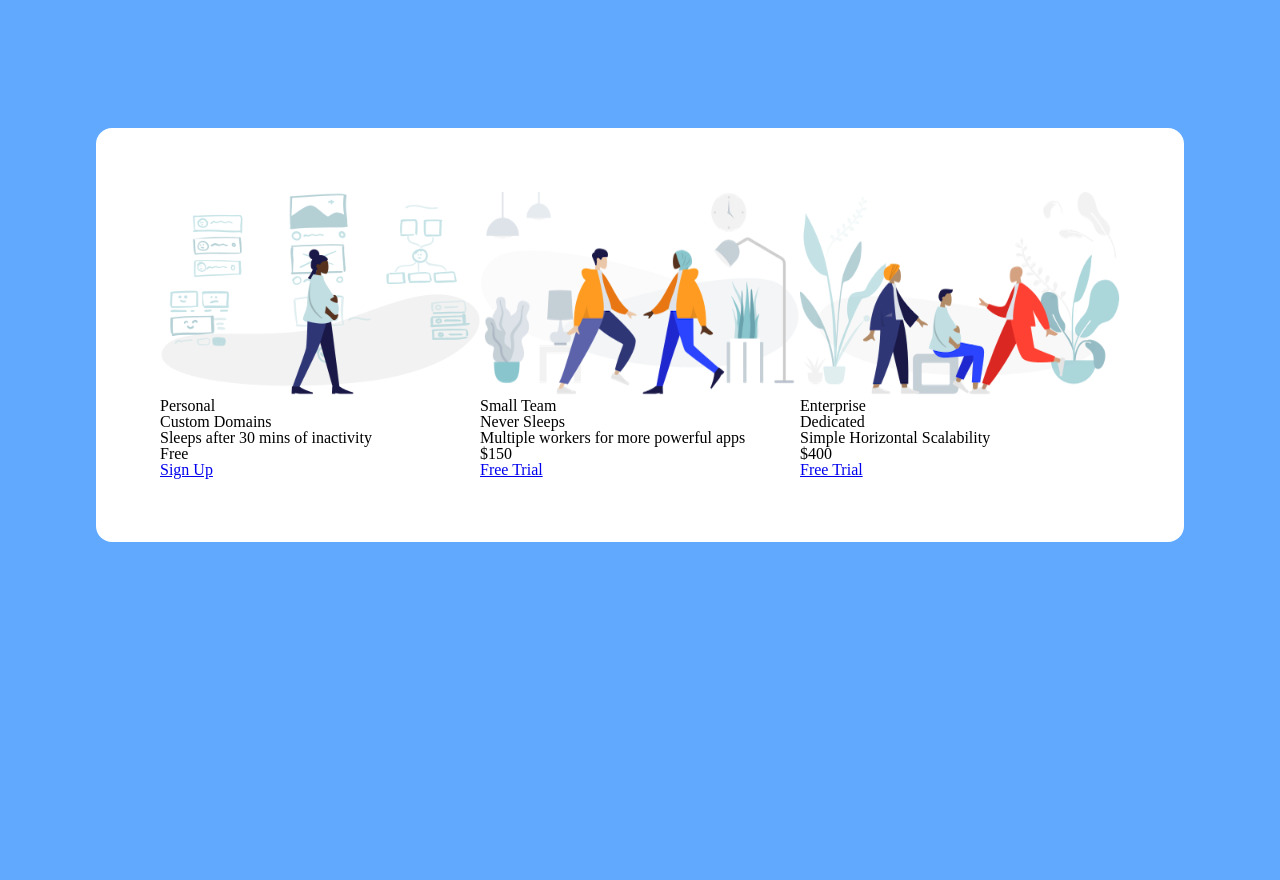
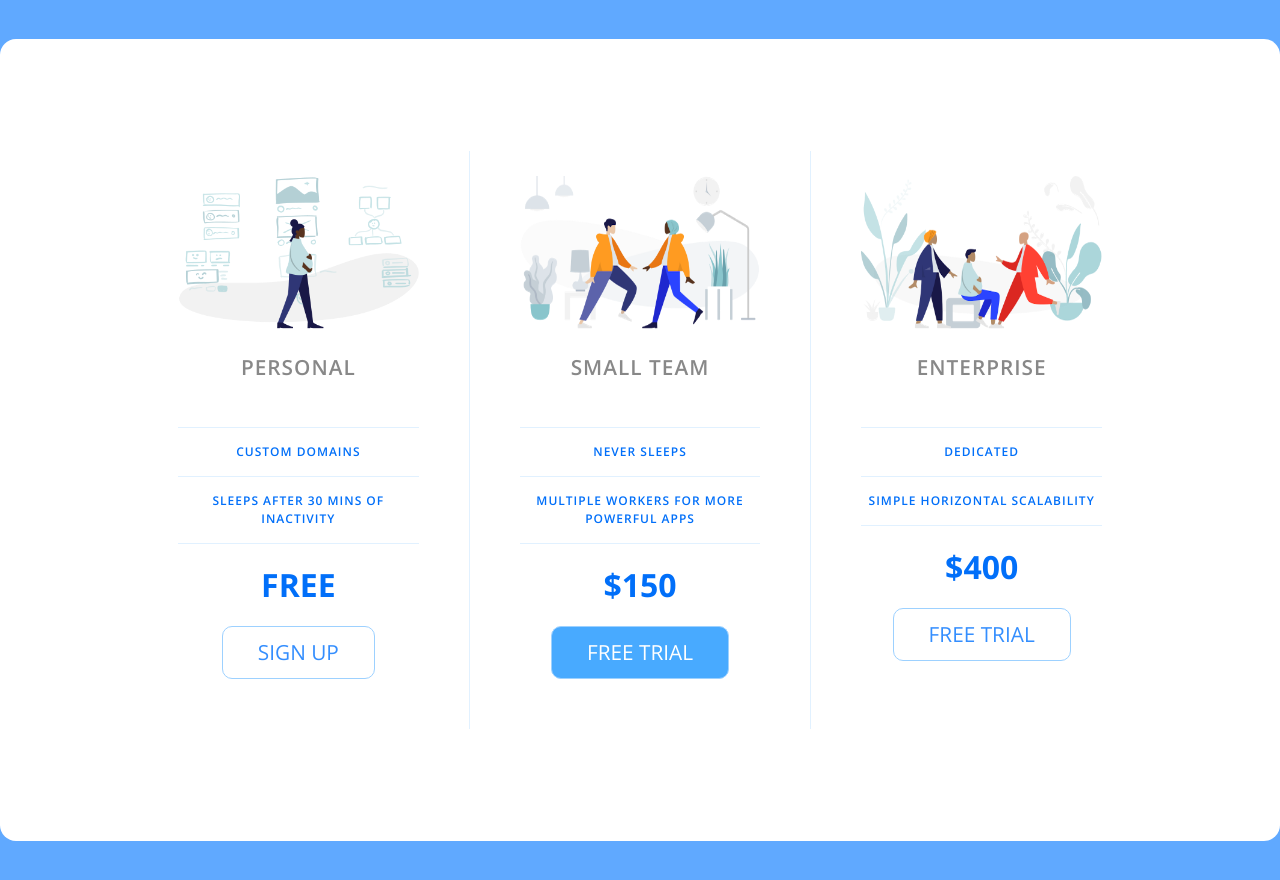
Before and after one commit to FrancisSG/Pricing-Panel-Project-CSS-demo, a plain HTML site: page index.html in a window 1280 px wide. Before the commit the page ends 800 px from the top, so only its background shows below. Drawn offline with nearby package versions, Linux system fonts and the light colour scheme.

Commit message:
second push - project complete

```diff
--- a/app.css
+++ b/app.css
@@ -49,23 +49,123 @@ table {
 
 /*****************************************************/
 
+html {
+
+    box-sizing: border-box;
+    font-family: 'Open Sans', sans-serif;
+
+}
+
 body {
     background-color: #60a9ff;
     display: flex;
     justify-content: center;
     align-items: center;
+    min-height: 110vh;
 }
 
-.mainContainer{
+.panel {
+    display: flex;
+    flex-direction: column;
     background-color: white;
 
-    border-radius: 1em;;
+    border-radius: 1em;
+    padding: 7em 8em;
+    width: 100%;
+    max-width: 1200px;
 
-    margin-top: 10%;
-    padding: 4em;
-    display:flex;
+    text-align: center;
+    text-transform: uppercase;
 }
 
-.container img {
-    width: 20em;
+.pricing-plan {
+    border-bottom: 1px solid #e1f1ff;
 }
+
+.pricing-plan:last-child {
+    border-bottom: none;
+}
+
+.pricing-img {
+    margin-bottom: 25px;
+    max-width: 100%;
+}
+
+.pricing-header {
+    color: #888;
+    font-weight: 600;
+    letter-spacing: 1px;
+}
+
+.pricing-features {
+    margin: 50px 0 25px;
+    color: #016ff9;
+}
+
+.pricing-features-item {
+    font-weight: 600;
+    letter-spacing: 1px;
+    font-size: 12px;
+    line-height: 1.5;
+    padding: 15px 0;
+    border-top: 1px solid #e1f1ff;
+}
+
+.pricing-features-item:last-child {
+    border-bottom: 1px solid #e1f1ff;
+}
+
+.pricing-price {
+    color: #016ff9;
+    display: block;
+    font-size: 32px;
+    font-weight: 700;
+}
+
+.pricing-button.is-featured {
+    background-color: #48aaff;
+    color: white;
+}
+
+.pricing-button.pricing-button.is-featured:hover, .pricing-button.pricing-button.is-featured:focus {
+    background-color: #269aff;
+}
+
+.pricing-button {
+    border: 1px solid #9dd1ff;
+    border-radius: 10px;
+    color: #348efe;
+    display: inline-block;
+    padding: 15px 35px;
+    text-decoration: none;
+    margin: 25px 0;
+    transition: background-color 0.2s ease-in-out;
+}
+
+.pricing-button:hover, .pricing-button:focus {
+    background-color: #e1f1ff;
+}
+
+
+
+@media (min-width: 900px) {
+
+    .panel {
+        flex-direction: row;
+    }
+
+    .pricing-plan {
+        font-size: 1.3em;
+        border-right:1px solid #e1f1ff;
+        border-bottom: none;
+        padding: 25px 50px;
+
+    }
+
+    .pricing-plan:last-child {
+
+        border-right:none;
+
+    }
+
+}
--- a/index.html
+++ b/index.html
@@ -1,47 +1,52 @@
 <!DOCTYPE html>
 <html lang="en">
+
 <head>
     <meta charset="UTF-8">
-    <meta http-equiv="X-UA-Compatible" content="IE=edge">
     <meta name="viewport" content="width=device-width, initial-scale=1.0">
+    <title>Price Tiers</title>
+    <link rel="stylesheet" href="https://fonts.googleapis.com/css?family=Open+Sans:400,600,700">
     <link rel="stylesheet" href="app.css">
-    <title>Pricing Panel</title>
 </head>
+
 <body>
-    <div class="mainContainer">
-        <div class="container">
-            <img src="./icons/icon1.png" alt="personal">
-            <h2>Personal</h2>
-            <ul>
-                <li></li>
-                <li>Custom Domains</li>
-                <li>Sleeps after 30 mins of inactivity</li>
-                <li>Free</li>
+    <div class="panel">
+
+        <div class="pricing-plan">
+            <img src="icons/icon1.png" alt="" class="pricing-img">
+            <h2 class="pricing-header">Personal</h2>
+            <ul class="pricing-features">
+                <li class="pricing-features-item">Custom domains</li>
+                <li class="pricing-features-item">Sleeps after 30 mins of inactivity</li>
             </ul>
-            <a href="#signUp" class="pricing-button">Sign Up</a>
+            <span class="pricing-price">Free</span>
+            <a href="#/" class="pricing-button">Sign up</a>
         </div>
-        <div class="container">
-            <img src="./icons/icon2.png" alt="small-team">
-            <h2>Small Team</h2>
-            <ul>
-                <li></li>
-                <li>Never Sleeps</li>
-                <li>Multiple workers for more powerful apps</li>
-                <li>$150</li>
+
+        <div class="pricing-plan">
+            <img src="icons/icon2.png" alt="" class="pricing-img">
+            <h2 class="pricing-header">Small team</h2>
+            <ul class="pricing-features">
+                <li class="pricing-features-item">Never sleeps</li>
+                <li class="pricing-features-item">Multiple workers for more powerful apps</li>
             </ul>
-            <a href="#freeTrial">Free Trial</a>
+            <span class="pricing-price">$150</span>
+            <a href="#/" class="pricing-button is-featured">Free trial</a>
         </div>
-        <div class="container">
-            <img src="./icons/icon3.png" alt="enterprise">
-            <h2>Enterprise</h2>
-            <ul>
-                <li></li>
-                <li>Dedicated</li>
-                <li>Simple Horizontal Scalability</li>
-                <li>$400</li>
+
+        <div class="pricing-plan">
+            <img src="icons/icon3.png" alt="" class="pricing-img">
+            <h2 class="pricing-header">Enterprise</h2>
+            <ul class="pricing-features">
+                <li class="pricing-features-item">Dedicated</li>
+                <li class="pricing-features-item">Simple horizontal scalability</li>
             </ul>
-            <a href="#freeTrial">Free Trial</a>
+            <span class="pricing-price">$400</span>
+            <a href="#/" class="pricing-button">Free trial</a>
         </div>
+
     </div>
+
 </body>
+
 </html>
```
Also changed, not shown: 1 other file.
